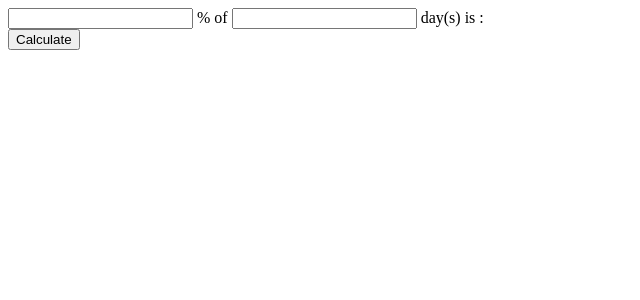
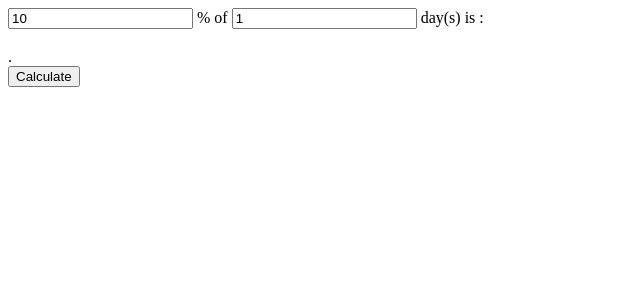
Before and after one commit to PauloMateusLeite/DateTimeCalculator, a Next.js app: page / in a window 1280 px wide. Shown: the top 300 px of the page, without its empty margins (0-640 px from the left). Built offline with nearby package versions, Linux system fonts and the light colour scheme.

Commit message:
calculadora

```diff
--- a/pages/index.js
+++ b/pages/index.js
@@ -1,36 +1,35 @@
 import {useState} from 'react';
-
-function Home() {
-    return <DayPercentage />
-}
 
 
 function DayPercentage(props){
 
-
-
-    const in1 = props.in1;
-    const in2 = props.in2;
-    var resultado = props.resultado;
+    const [resultado,setResultado] = useState("");
+  // let resultado  = "";
+    let in1 = 10;
+    let in2 = 1;
 
     function Calcular(){
-          console.log(this);
-          var a = 10;
-          var b = 1;
-          resultado = sub3(a,b) + "d"+sub4(a,b) + "h"+sub5(a,b) + "m";
-          console.log(resultado);
-        }
+       var a = document.getElementById('input1').value;
+       var b = document.getElementById('input2').value;
+
+          setResultado( sub3(a,b) + "d"+sub4(a,b) + "h"+sub5(a,b) + "m");
+         console.log(resultado);
+       }
 
     return (
         <div>
              <div>
-                <input type="text" value={in1} /> % of <input type="text" value={in2}/> day(s) is : {resultado}
+                <input type="text" defaultValue={in1} id="input1" /> % of <input type="text" defaultValue={in2} id="input2"/> day(s) is : <h3>{resultado} </h3> .
             </div>
             <div>
-                <input type="button" value="Calculate" onClick={Calcular()}  />
+                <input type="button" value="Calculate" onClick={Calcular}  />
             </div>
         </div>
     )
+}
+
+function Home() {
+    return <DayPercentage/>
 }
 
 function sub1(a,b){
@@ -53,6 +52,4 @@ function sub5(a,b){
     return Math.trunc((sub2(a,b)%1440)%60);
     }
 
-
-
 export default Home
```
